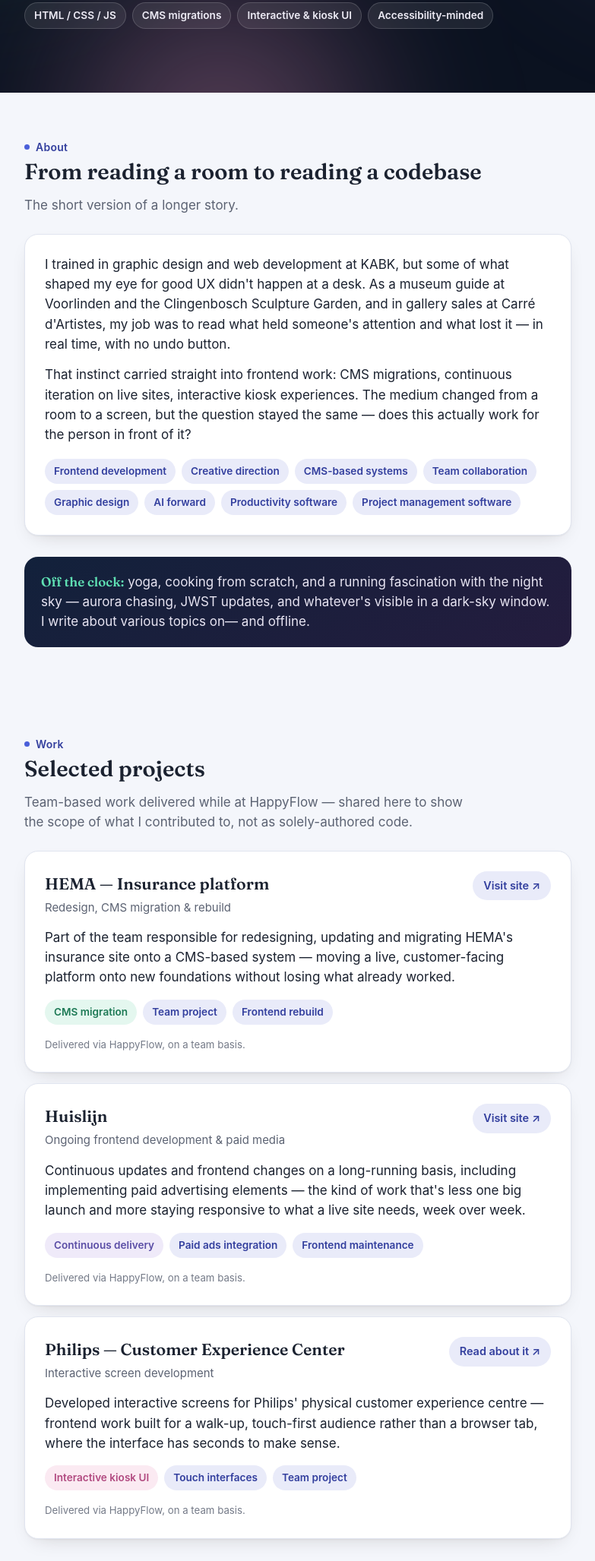
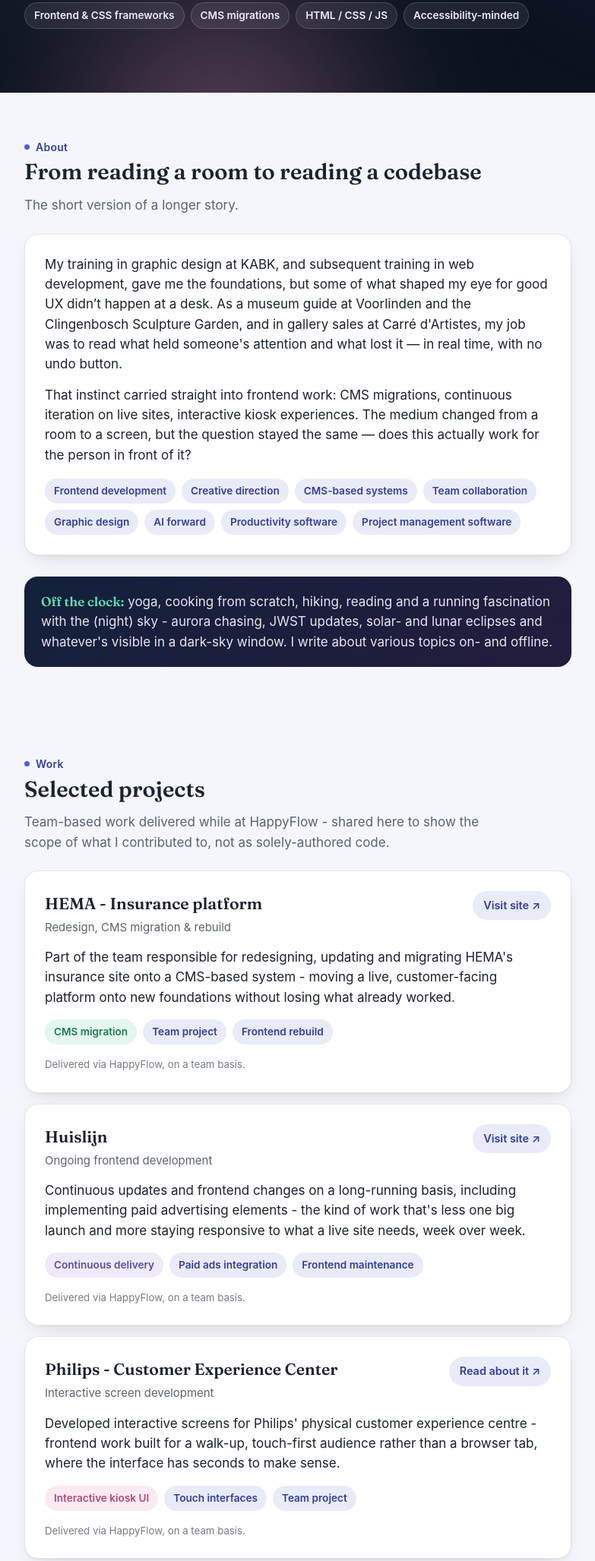
Before and after one commit to biancabensondesign/-biancabenson.com, a website: page index.html in a window 1280 px wide. Shown: the part 470-2525 px from the top of the page at 76% size, without its empty margins (248-1031 px from the left). Drawn offline with Linux system fonts and the light colour scheme.

Commit message:
Content updates

```diff
--- a/index.html
+++ b/index.html
@@ -318,11 +318,11 @@
   <div class="wrap hero-inner">
     <p class="eyebrow"><span class="dot"></span>Digital creative & frontend developer</p>
     <h1>Design taste, built with code.</h1>
-    <p class="lede">I'm Bianca — based in The Hague, working at the intersection of design and frontend development. I've spent my career learning how people actually experience things, then building interfaces that hold up to that.</p>
+    <p class="lede">Based in The Hague, my name is Bianca, and I work at the intersection of design and frontend development. I've spent my career learning how people actually experience things, then building interfaces that hold up to that.</p>
     <div class="hero-badges">
+      <span class="badge">Frontend & CSS frameworks</span>
+      <span class="badge">CMS migrations</span>
       <span class="badge">HTML / CSS / JS</span>
-      <span class="badge">CMS migrations</span>
-      <span class="badge">Interactive & kiosk UI</span>
       <span class="badge">Accessibility-minded</span>
     </div>
   </div>
@@ -339,7 +339,7 @@
       </div>
       <div class="about-grid">
         <div class="card about-story">
-          <p>I trained in graphic design and web development at KABK, but some of what shaped my eye for good UX didn't happen at a desk. As a museum guide at Voorlinden and the Clingenbosch Sculpture Garden, and in gallery sales at Carré d'Artistes, my job was to read what held someone's attention and what lost it — in real time, with no undo button.</p>
+          <p>My training in graphic design at KABK, and subsequent training in web development, gave me the foundations, but some of what shaped my eye for good UX didn’t happen at a desk. As a museum guide at Voorlinden and the Clingenbosch Sculpture Garden, and in gallery sales at Carré d'Artistes, my job was to read what held someone's attention and what lost it — in real time, with no undo button.</p>
           <p>That instinct carried straight into frontend work: CMS migrations, continuous iteration on live sites, interactive kiosk experiences. The medium changed from a room to a screen, but the question stayed the same — does this actually work for the person in front of it?</p>
           <div class="badge-row">
             <span class="badge">Frontend development</span>
@@ -354,7 +354,7 @@
         </div>
 
         <div class="offclock">
-          <p><strong>Off the clock:</strong> yoga, cooking from scratch, and a running fascination with the night sky — aurora chasing, JWST updates, and whatever's visible in a dark-sky window. I write about various topics on— and offline.</p>
+          <p><strong>Off the clock:</strong> yoga, cooking from scratch, hiking, reading and a running fascination with the (night) sky - aurora chasing, JWST updates, solar- and lunar eclipses and whatever's visible in a dark-sky window. I write about various topics on- and offline.</p>
         </div>
       </div>
     </div>
@@ -365,18 +365,18 @@
       <div class="section-head">
         <p class="eyebrow"><span class="dot"></span>Work</p>
         <h2>Selected projects</h2>
-        <p>Team-based work delivered while at HappyFlow — shared here to show the scope of what I contributed to, not as solely-authored code.</p>
+        <p>Team-based work delivered while at HappyFlow - shared here to show the scope of what I contributed to, not as solely-authored code.</p>
       </div>
 
       <div class="card case">
         <div class="case-top">
           <div>
-            <h3>HEMA — Insurance platform</h3>
+            <h3>HEMA - Insurance platform</h3>
             <p class="role">Redesign, CMS migration & rebuild</p>
           </div>
           <a class="visit" href="https://verzekeringen.hema.nl/" target="_blank" rel="noopener">Visit site ↗</a>
         </div>
-        <p class="desc">Part of the team responsible for redesigning, updating and migrating HEMA's insurance site onto a CMS-based system — moving a live, customer-facing platform onto new foundations without losing what already worked.</p>
+        <p class="desc">Part of the team responsible for redesigning, updating and migrating HEMA's insurance site onto a CMS-based system - moving a live, customer-facing platform onto new foundations without losing what already worked.</p>
         <div class="badge-row">
           <span class="badge green">CMS migration</span>
           <span class="badge">Team project</span>
@@ -389,11 +389,11 @@
         <div class="case-top">
           <div>
             <h3>Huislijn</h3>
-            <p class="role">Ongoing frontend development & paid media</p>
+            <p class="role">Ongoing frontend development</p>
           </div>
           <a class="visit" href="https://www.huislijn.nl/" target="_blank" rel="noopener">Visit site ↗</a>
         </div>
-        <p class="desc">Continuous updates and frontend changes on a long-running basis, including implementing paid advertising elements — the kind of work that's less one big launch and more staying responsive to what a live site needs, week over week.</p>
+        <p class="desc">Continuous updates and frontend changes on a long-running basis, including implementing paid advertising elements - the kind of work that's less one big launch and more staying responsive to what a live site needs, week over week.</p>
         <div class="badge-row">
           <span class="badge violet">Continuous delivery</span>
           <span class="badge">Paid ads integration</span>
@@ -405,12 +405,12 @@
       <div class="card case">
         <div class="case-top">
           <div>
-            <h3>Philips — Customer Experience Center</h3>
+            <h3>Philips - Customer Experience Center</h3>
             <p class="role">Interactive screen development</p>
           </div>
           <a class="visit" href="https://www.philips.nl/a-w/about/news/archive/standard/about/news/articles/2019/20190516-philips-demonstreert-visie-op-zorg-in-nieuw-customer-experience-center.html" target="_blank" rel="noopener">Read about it ↗</a>
         </div>
-        <p class="desc">Developed interactive screens for Philips' physical customer experience centre — frontend work built for a walk-up, touch-first audience rather than a browser tab, where the interface has seconds to make sense.</p>
+        <p class="desc">Developed interactive screens for Philips' physical customer experience centre -  frontend work built for a walk-up, touch-first audience rather than a browser tab, where the interface has seconds to make sense.</p>
         <div class="badge-row">
           <span class="badge pink">Interactive kiosk UI</span>
           <span class="badge">Touch interfaces</span>
@@ -435,7 +435,7 @@
             <span class="badge status">In development</span>
           </div>
           <h3>Slow Studio</h3>
-          <p>A digital product line growing out of my Substack - starting with a Notion template for freelancers and creatives, built around managing energy rather than managing time. Once this project is more concrete I will share more.</p>
+          <p>A digital product line growing online - starting with a Notion template for freelancers and creatives, built around managing energy rather than managing time. Once this project is more concrete I will share more.</p>
         </div>
 
         <div class="card explore-card">
@@ -454,7 +454,7 @@
     <div class="wrap">
       <div class="contact-card">
         <h2>Let's talk</h2>
-        <p>Open to hearing about frontend, design, or CMS-based projects — reach out however's easiest.</p>
+        <p>Open to hearing about frontend, design, or CMS-based projects - reach out however's easiest.</p>
         <div class="contact-links">
           <a class="primary" href="mailto:biancabenson@gmail.com">Email ↗</a>
           <a href="https://linkedin.com/in/bianca-spoelstra-benson-17a4208" target="_blank" rel="noopener">LinkedIn ↗</a>
```
